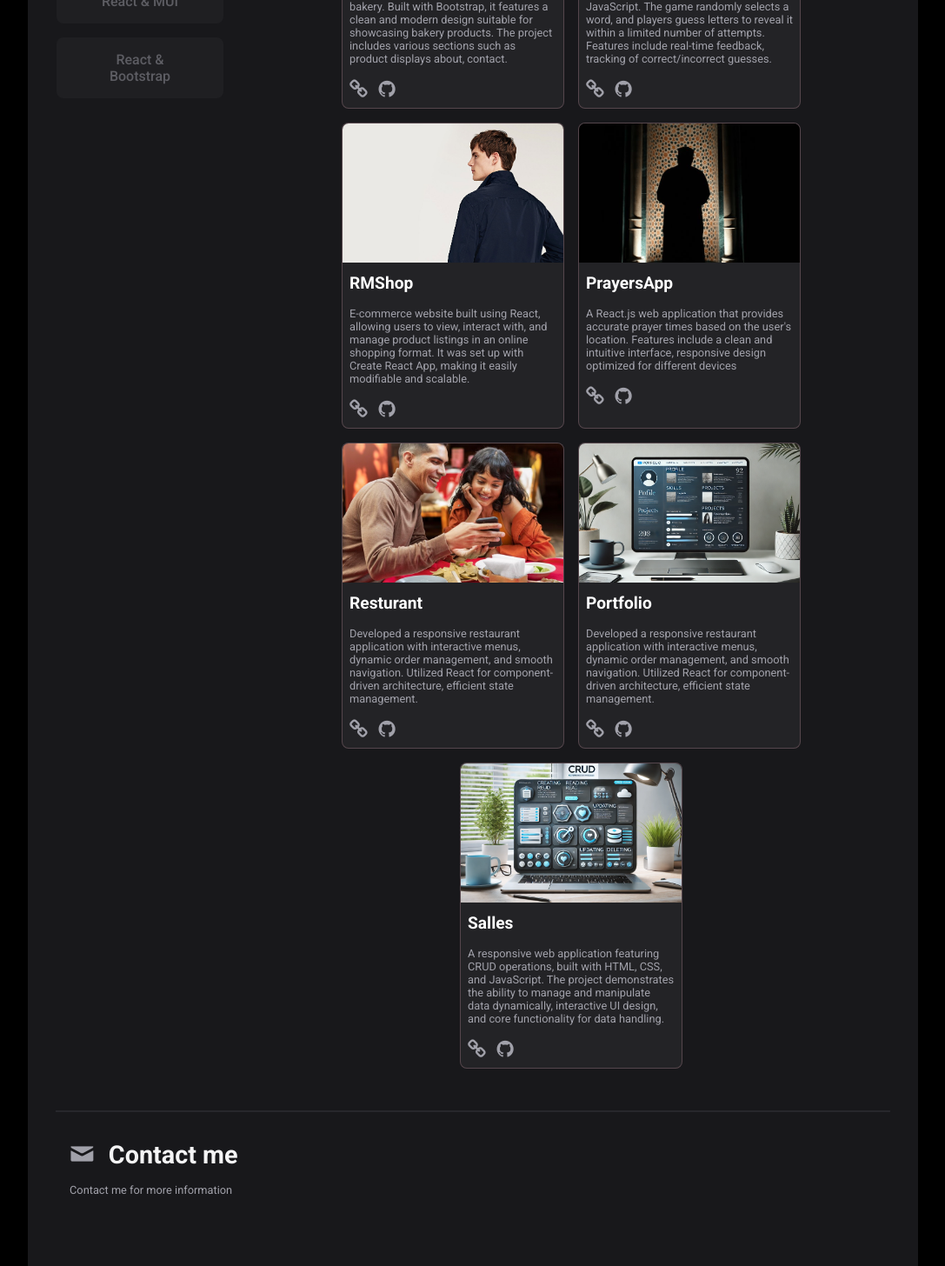
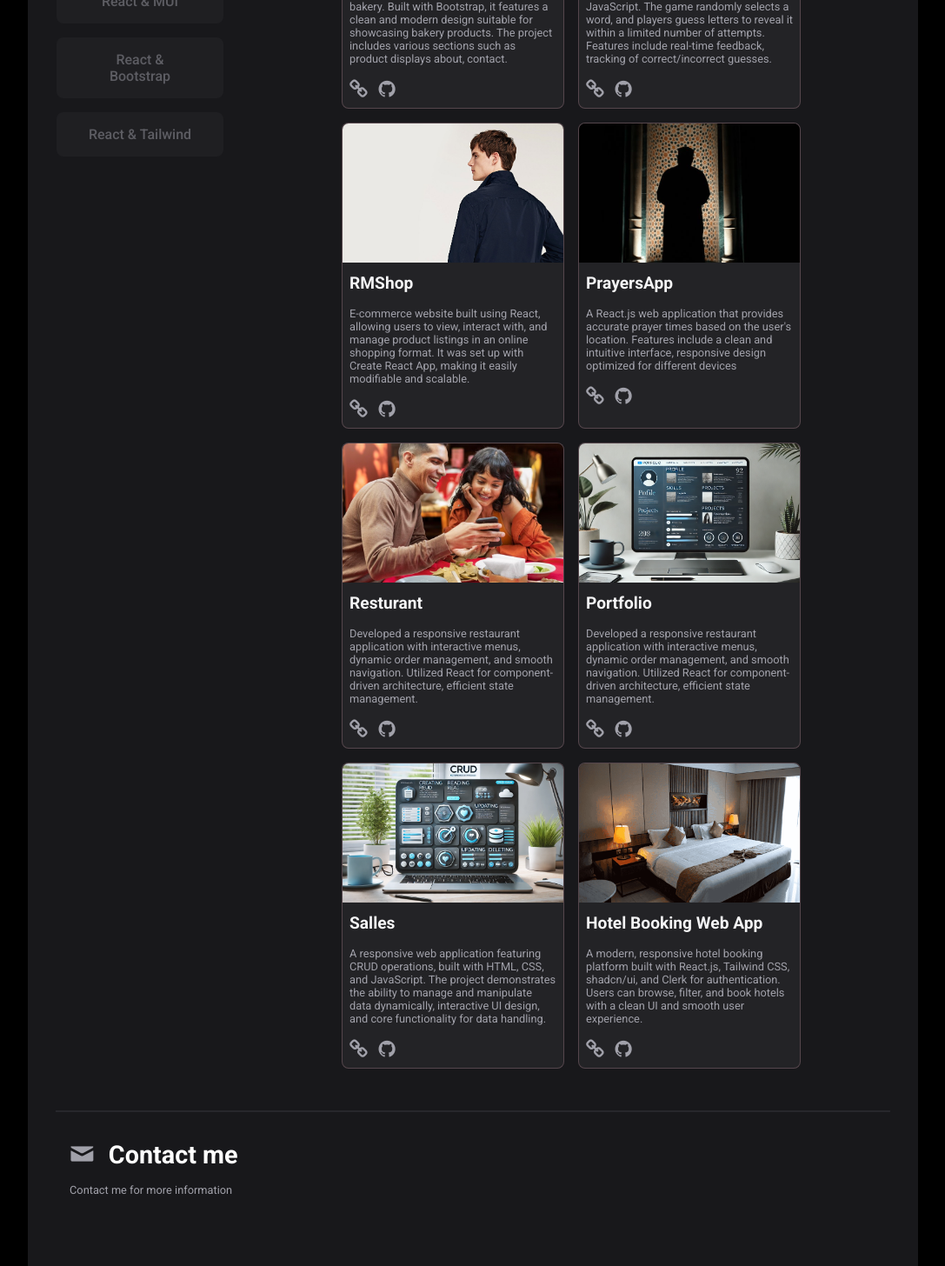
Before and after one commit to radwaokaily/portfolio, a React (Vite) app: page / in a window 1280 px wide. Shown: the part 880-2336 px from the top of the page at 87% size, without its empty margins (96-1183 px from the left). Built offline with nearby package versions, Linux system fonts and the light colour scheme; a web font is replaced by a local one.

Commit message:
Update with new project

```diff
--- a/src/components/header/header.css
+++ b/src/components/header/header.css
@@ -6,7 +6,7 @@ header.d-flex{
 header.d-flex .name{
     font-family: "Playwrite AU SA", serif;
     font-size: 2rem;
-    color: var(--primary-text);
+    color: var(--primery-text);
     font-weight: bold;
 }
 header.d-flex .name::first-letter{
@@ -26,7 +26,7 @@ header ul.d-flex{
     gap: 2rem;
 }
 header ul.d-flex li a{
-    color: var(--primary-text);
+    color: var(--primery-text);
     opacity: .8;
     font-weight: 500;
     font-size: .8rem;
@@ -57,7 +57,7 @@ header .icon-sun{
 header .icon-moon-o:hover,
 header .icon-menu:hover,
 header .icon-sun:hover{
-    color: var(--primary-text);
+    color: var(--primery-text);
     border: 1px solid #fa8072e3;
 }
 header .icon-remove{
@@ -98,7 +98,7 @@ header .fixed ul.modal li:last-child{
 }
 header .fixed ul.modal li a{
     font-size: 1rem;
-    color: var(--primary-text);
+    color: var(--primery-text);
 }
 @keyframes menu-animation {
     0%{scale: 0;}
--- a/src/components/hero/hero.css
+++ b/src/components/hero/hero.css
@@ -18,7 +18,7 @@ section.hero .my-details .avatar img{
 }
 section.hero .my-details .objective h1.title{
     font-size: 2.5rem;
-    color: var(--primary-text);
+    color: var(--primery-text);
     margin-block: 1.5rem;
     line-height: 3rem;
 }
@@ -34,7 +34,7 @@ section.hero .my-details .objective div.social-icons {
 }
 section.hero .my-details .objective div.social-icons a{
     font-size: 1.6rem;
-    color: var(--primary-text);
+    color: var(--primery-text);
     transition: .3s;
 }
 section.hero .my-details .objective div.social-icons a .icon:hover{
--- a/src/components/main/Main.jsx
+++ b/src/components/main/Main.jsx
@@ -60,6 +60,15 @@ const projects = [
     link:"https://radwaokaily.github.io/salles/",
     repo:"https://github.com/radwaokaily/salles"
   },
+  ,
+  {
+    title: "Hotel Booking Web App",
+    paragraph:" A modern, responsive hotel booking platform built with React.js, Tailwind CSS, shadcn/ui, and Clerk for authentication. Users can browse, filter, and book hotels with a clean UI and smooth user experience.",
+    img: "/portfolio/assets/imgs/roomImg1.png",
+    category: "react-tailwind",
+    link:"https://hotel-booking-rho-jet.vercel.app/",
+    repo:"https://github.com/radwaokaily/Hotle_Booking"
+  }
   // {
   //   title: "Engage",
   //   paragraph:
@@ -127,6 +136,14 @@ const Main = () => {
         >
           React & Bootstrap
         </button>
+        <button
+          className={currentActive === "react-tailwind" ? "active" : null}
+          onClick={() => {
+            handleClick("react-tailwind")
+          }}
+        >
+          React & Tailwind
+        </button>
       </div>
       <div className="projects d-flex">
       <AnimatePresence>
--- a/src/index.css
+++ b/src/index.css
@@ -3,7 +3,7 @@
     --primary:#000;
     --secondary:rgb(24 24 27);
     --border-color:rgba(63, 63, 70, .4);
-    --primary-text:rgb(244 244 245);
+    --primery-text:rgb(244 244 245);
     --secondary-text:rgb(161 161 170);
     --bg-header:rgb(39 39 42);
     --light-red:#AA7280;
@@ -11,7 +11,7 @@
 .light{
     --primary:rgb(245, 237, 237);
     --secondary:#fff;
-    --primary-text:#000;
+    --primery-text:#000;
     --secondary-text:rgb(45, 45, 50);
     --border-color:rgba(208, 208, 214, 0.4);
     --bg-header:rgb(255, 255, 255);
```
Also changed, not shown: public/assets/imgs/roomImg1.png (added).
